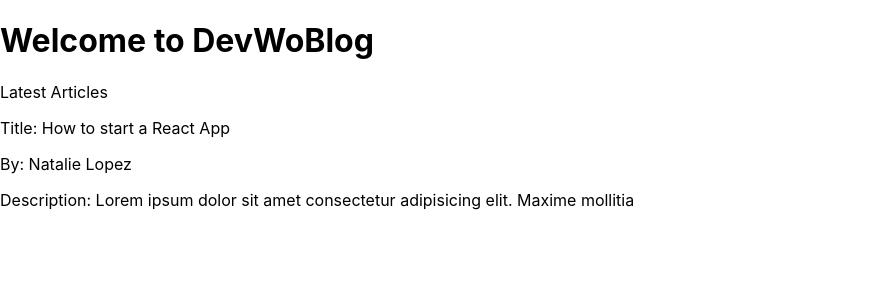
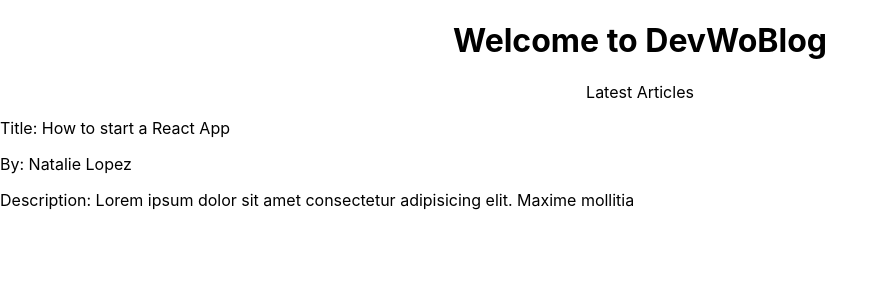
Before and after one commit to Nlopez4/blog-app, a React (Create React App) app: page / in a window 1280 px wide. Shown: the top 300 px of the page, without its empty margins (0-888 px from the left). Built offline with nearby package versions, Linux system fonts and the light colour scheme.

Commit message:
center welcome banner

```diff
--- a/src/components/Welcome/index.js
+++ b/src/components/Welcome/index.js
@@ -4,7 +4,7 @@ import "./styles.css";
 
 function Welcome() {
     return (
-        <div>
+        <div class="welcome-container">
         <h1>Welcome to DevWoBlog</h1>
         <p>Latest Articles</p>
         </div>
--- a/src/components/Welcome/styles.css
+++ b/src/components/Welcome/styles.css
@@ -0,0 +1,4 @@
+.welcome-container {
+    text-align: center;
+    justify-content: center;
+}
```
